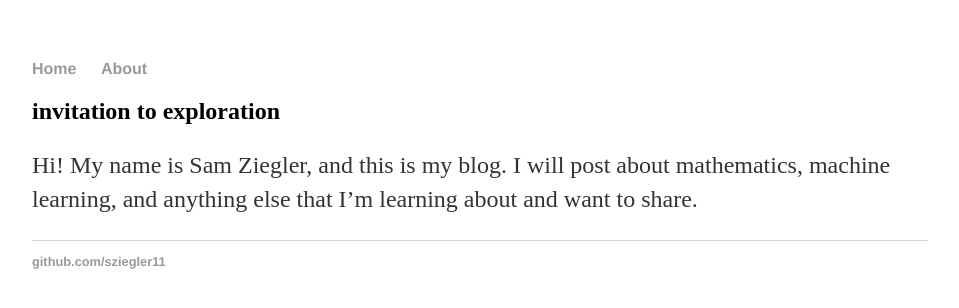
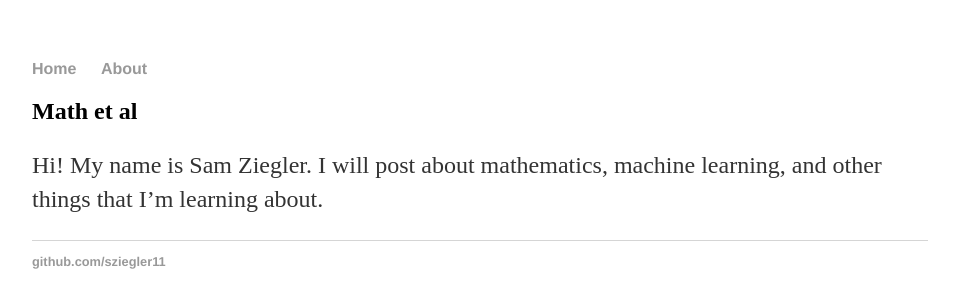
Before and after one commit to sziegler11-zz/sziegler11.github.io, a Jekyll site: the page built from index.md, in a window 1280 px wide. Shown: the top 308 px of the page, without its empty margins (160-1119 px from the left). Built offline with Jekyll 4.4.1, drawn with Linux system fonts in a browser that asks for light colours; our own code applies the rules of GitHub Pages for plain Markdown files.

Commit message:
edit to index

```diff
--- a/index.md
+++ b/index.md
@@ -1,3 +1,3 @@
-## invitation to exploration
+## Math et al
 
-Hi! My name is Sam Ziegler, and this is my blog. I will post about mathematics, machine learning, and anything else that I'm learning about and want to share.
+Hi! My name is Sam Ziegler. I will post about mathematics, machine learning, and other things that I'm learning about.
```
